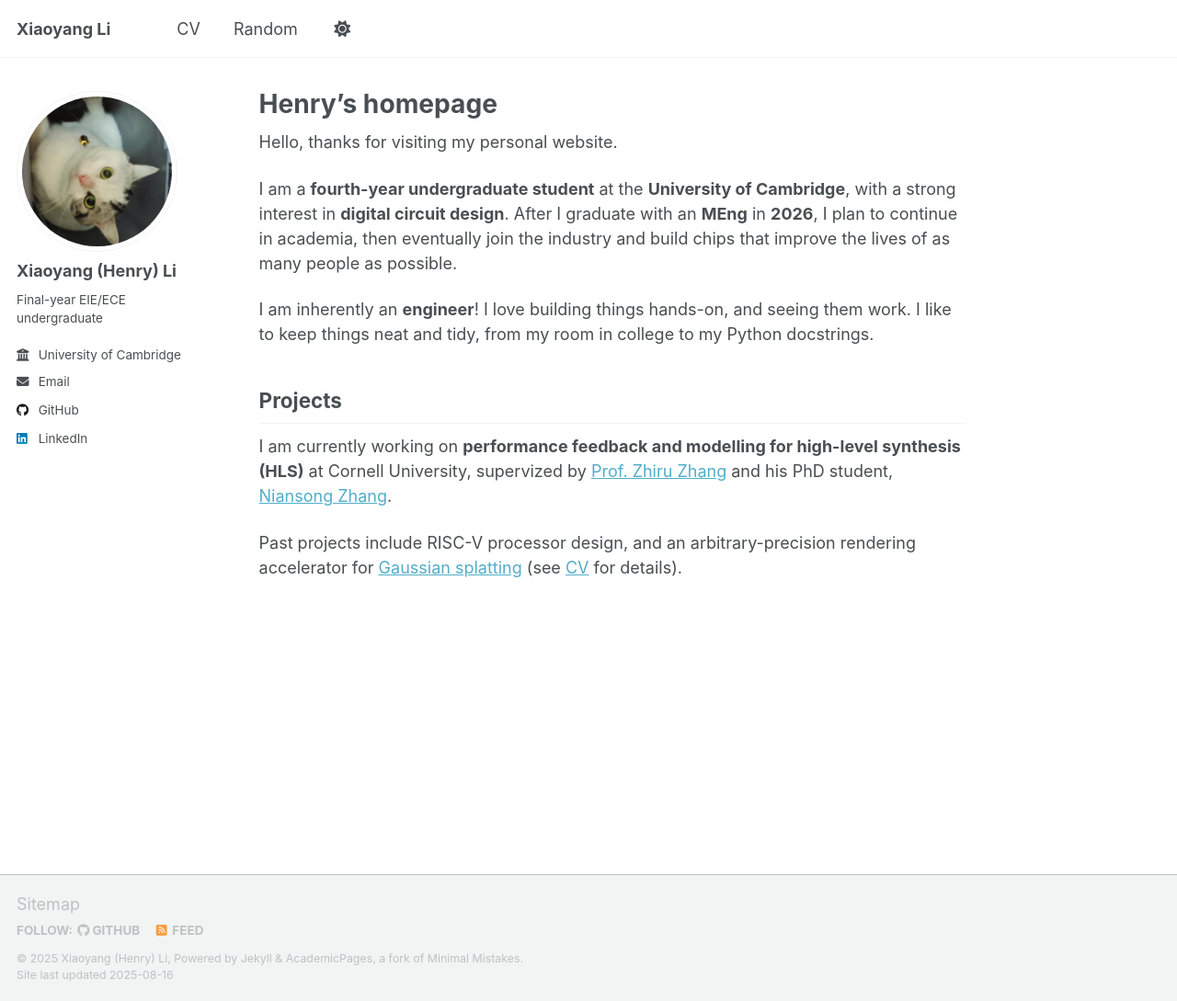
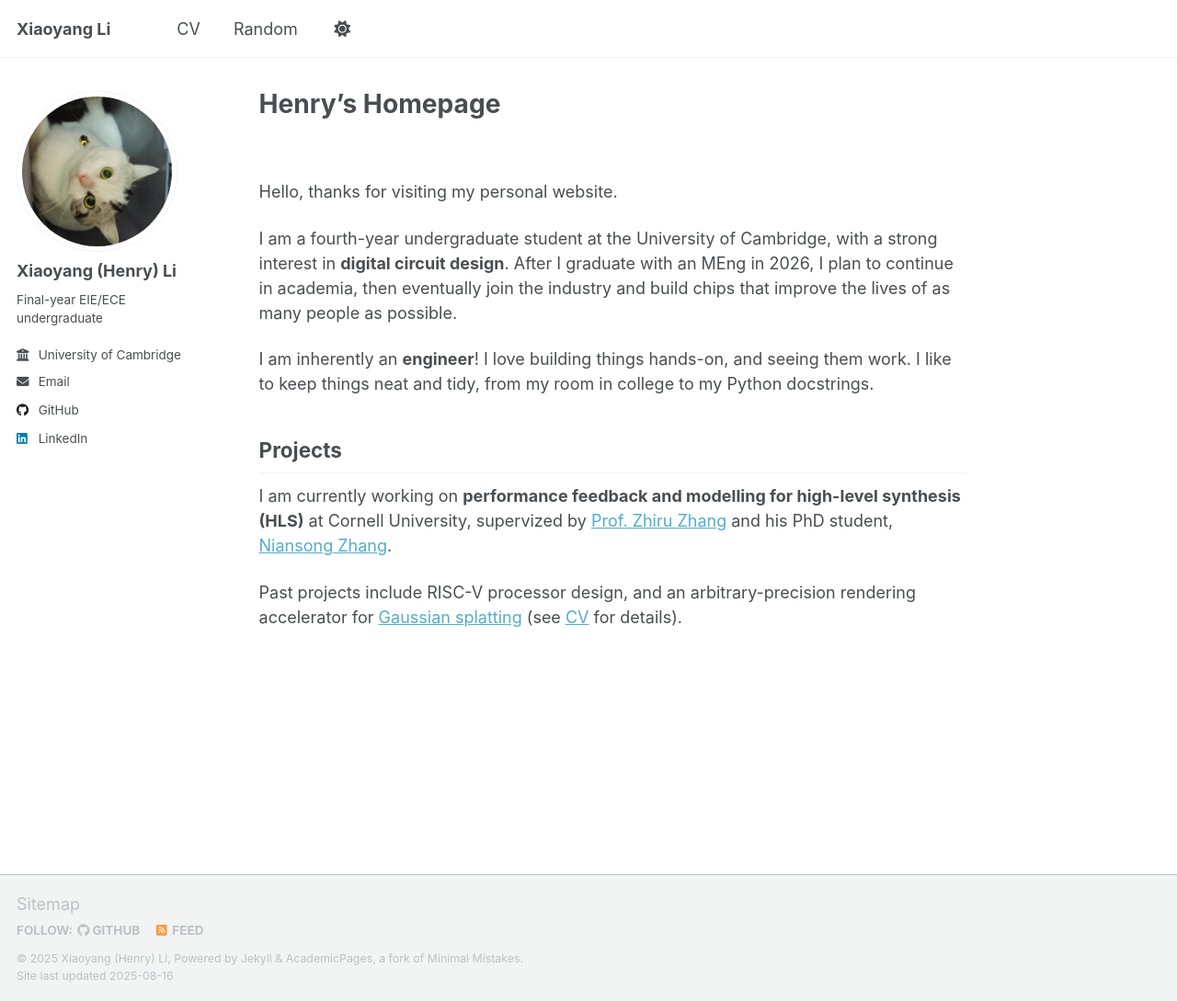
Before and after one commit to xli562/xli562.github.io, a Jekyll site: the page built from _pages/about.md, in a window 1280 px wide and 1089 px high. Shown: the whole window at 92% size. Built offline with Jekyll 4.4.1, drawn with Linux system fonts in a browser that asks for light colours; a script that is not in the unit is left out.

Commit message:
Minor change

```diff
--- a/_pages/about.md
+++ b/_pages/about.md
@@ -1,16 +1,16 @@
 ---
 permalink: /
-title: "Henry's homepage"
+title: "Henry's Homepage"
 author_profile: true
 redirect_from:
   - /about/
   - /home/
   - /about.html
 ---
-
+<br><br>
 Hello, thanks for visiting my personal website.
 
-I am a **fourth-year undergraduate student** at the **University of Cambridge**, with a strong interest in **digital circuit design**. After I graduate with an **MEng** in **2026**, I plan to continue in academia, then eventually join the industry and build chips that improve the lives of as many people as possible.
+I am a fourth-year undergraduate student at the University of Cambridge, with a strong interest in **digital circuit design**. After I graduate with an MEng in 2026, I plan to continue in academia, then eventually join the industry and build chips that improve the lives of as many people as possible.
 
 I am inherently an **engineer**! I love building things hands-on, and seeing them work. I like to keep things neat and tidy, from my room in college to my Python docstrings.
 
```
Also changed, not shown: _pages/cv.md (+1 -1 lines).
